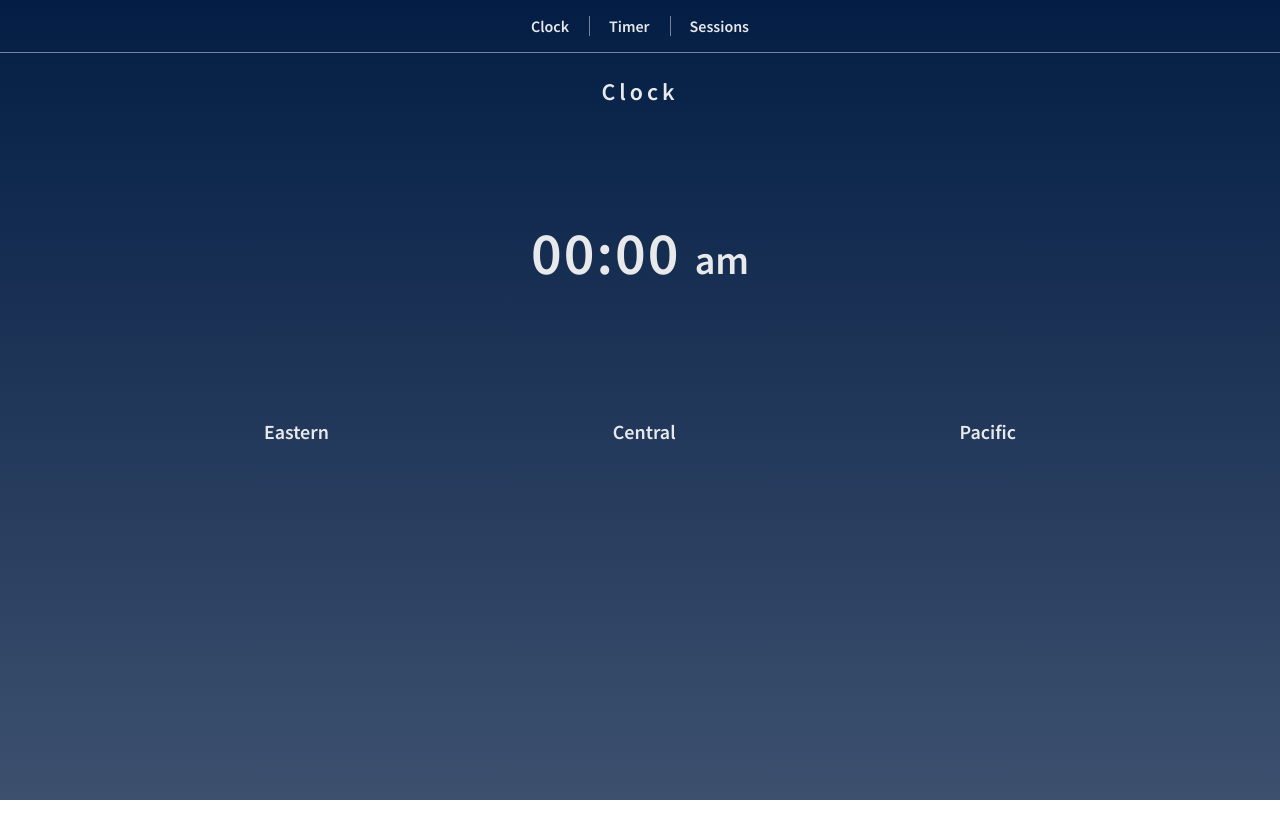
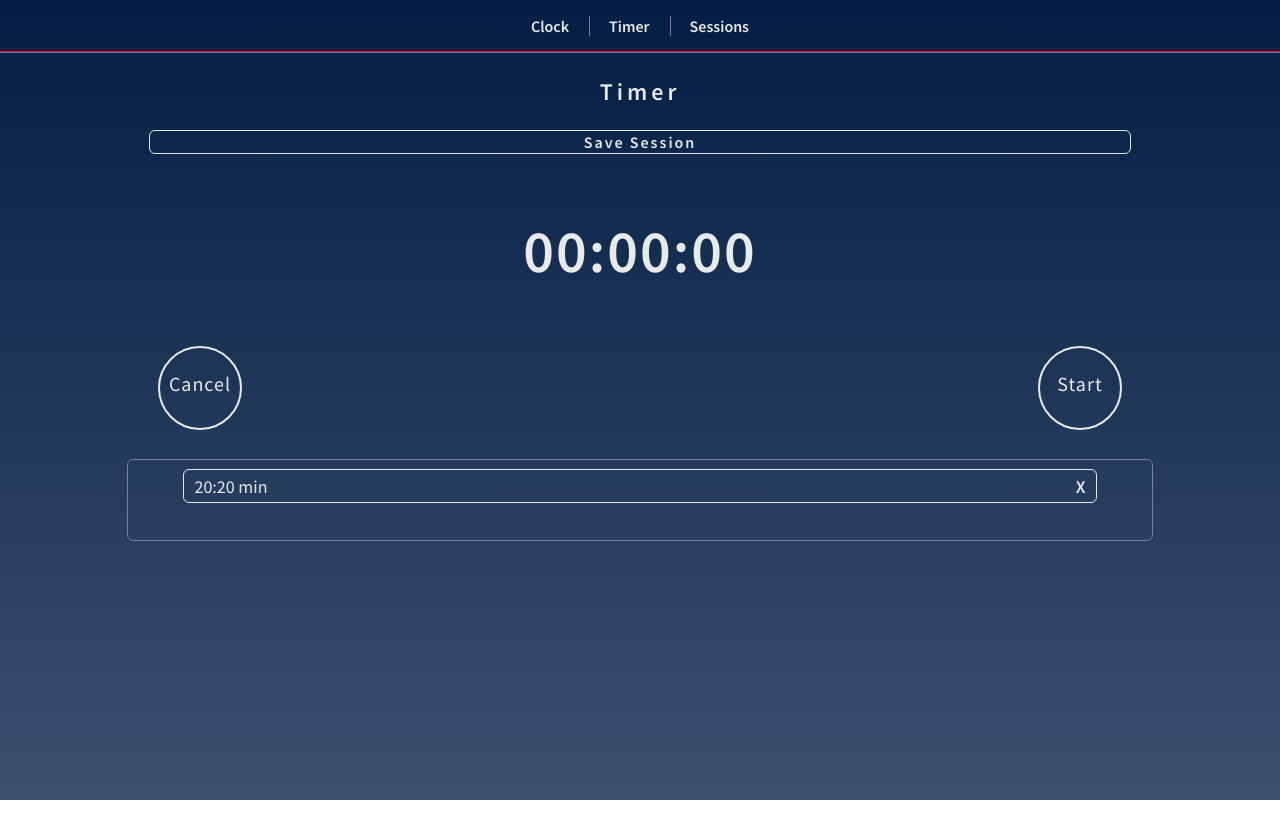
Before and after one commit to Rio0628/clock-timer, a React (Create React App) app: page / in a window 1280 px wide. Shown: the top 838 px of the page. Built offline with nearby package versions, Linux system fonts and the light colour scheme.

Commit message:
Created Comp
- Created the basic view of the timers component where it will show the current timer and all of the timer runs a user might have done included by the necessary buttons for starting and stopping the timer

```diff
--- a/src/App.js
+++ b/src/App.js
@@ -1,6 +1,7 @@
 import React, { Component } from 'react';
 import { BrowserRouter as Router, Switch, Route, Link } from 'react-router-dom';
 import ClockView from './components/ClockView';
+import TimerView from './components/TimerView';
 import api from './api';
 
 
@@ -21,7 +22,8 @@ class App extends Component {
           </Router>
         </div>
 
-        <ClockView />
+        <TimerView />
+        {/* <ClockView />  */}
         {/* <h1>Hello 1234567890</h1> */}
       </div>
     );
--- a/src/components/TimerView.js
+++ b/src/components/TimerView.js
@@ -0,0 +1,49 @@
+import React from 'react';
+
+const TimerView = () => {
+    let hoursCntr = [], minutesCntr = [], secondsCntr = [];
+
+    for (let i = 1; i <= 24; i++) {
+        hoursCntr.push( <option>{i}</option>)
+    }
+
+    for (let i = 1; i <= 60; i++) {
+        minutesCntr.push( <option>{i}</option>)
+    }
+
+    for (let i = 1; i <= 60; i++) {
+        secondsCntr.push( <option>{i}</option>)
+    }
+
+    return (
+        <div className='timerCntr'>
+            <p className='timerCntrHdng'>Timer</p>
+
+            <div className='saveBtn'>Save Session</div>
+
+            {/* <div className='saveSessionCntr'>
+                <input className='sessionNameInput'/>
+                <div className='saveSessionBtn'>Save</div>
+            </div> */}
+
+            <p className='mainTimer'>00:00:00</p>
+
+            {/* <div className='inputTimer'>
+                <select className='inputHours'>{hoursCntr}</select>
+                <select className='inputMinutes'>{minutesCntr}</select>
+                <select className='inputSeconds'>{secondsCntr}</select>
+            </div> */}
+
+            <div className='timerBtnsCntr'>
+                <div className='cancelBtn'>Cancel</div>
+                <div className='startPauseBtn'>Start</div>
+            </div>
+
+            <div className='crntTimersCntr'>
+                <div className='indTimer'>20:20 min<p id='removeTimerBtn'>X</p></div>
+            </div>
+        </div>
+    );
+}
+
+export default TimerView;
--- a/src/index.css
+++ b/src/index.css
@@ -52,13 +52,18 @@ body {
 
 /* -- MAIN CLOCK STYLES -- */
 
-.clockViewCntr {
+.clockViewCntr, .timerCntr {
+  /* position: relative; */
+  /* bottom: 1.45rem; */
+  display: flex;
+  flex-direction: column;
+  align-items: center;
   height: 100vh;
   width: 100vw;
-  /* outline: 1px solid red; */
+  outline: 1px solid red;
 }
 
-.clockViewHeading {
+.clockViewHeading, .timerCntrHdng {
   font-size: 24px;
   text-align: center;
   letter-spacing: 4px;
@@ -115,3 +120,143 @@ body {
   background: rgba( 232, 233, 235, .4);
   transition: .1s all;
 }
+
+/* -- TIMER STYLES --  */
+
+.saveBtn {
+  width: 75%;
+  text-align: center;
+  font-weight: 600;
+  letter-spacing: 2px;
+  padding: 1px 10px;
+  border-radius: 5px;
+  outline: 1px solid #e8e9eb;
+  cursor: pointer;
+}
+
+.saveBtn:hover {
+  box-shadow: 4px 3px 0px #e8e9eb;
+  transition: .1s ease-in-out;
+}
+
+.saveBtn:active {
+  color: #768398;
+  /* outline: 1px solid #768398;  */
+  box-shadow: 4px 3px 0px #768398;
+  transition: .1s all;
+}
+
+.mainTimer {
+  position: relative;
+  font-weight: 800;
+  font-size: 60px;
+  letter-spacing: 2px;
+  text-align: center;
+}
+
+.timerBtnsCntr {
+  width: 75vw;
+  display: flex;
+  justify-content: space-between;
+  /* outline: 1px solid red; */
+}
+
+.cancelBtn, .startPauseBtn {
+  height: 5rem;
+  width: 5rem;
+  font-size: 20px;
+  text-align: center;
+  line-height: 4.5rem;
+  letter-spacing: 1px;
+  outline: 2px solid #e8e9eb;
+  /* padding: 30px 20px; */
+  border-radius: 50%;
+  cursor: pointer;
+}
+
+.cancelBtn:hover, .startPauseBtn:hover {
+  outline: 2px solid #f1a208;
+  color: #f1a208;
+  transition: .2s linear;
+}
+
+.cancelBtn:active {
+  outline: 2px solid #f21b3f;
+  color: #f21b3f;
+  transition: .2s linear;
+}
+
+.startPauseBtn:active {
+  outline: 2px solid #4acf22;
+  color: #4acf22;
+  transition: .2s linear;
+}
+
+.crntTimersCntr {
+  position: relative;
+  display: flex;
+  flex-direction: column;
+  align-items: center;
+  top: 2rem;
+  width: 80%;
+  min-height: 10%;
+  border-radius: 5px;
+  outline: 1px solid #768398;
+  overflow: auto;
+}
+
+.crntTimersCntr::-webkit-scrollbar {
+  width: 0px;
+}
+
+.indTimer {
+  position: relative;
+  top: 10px;
+  width: 88%;
+  height: 40%;
+  font-size: 18px;
+  display: flex;
+  justify-content: space-between;
+  align-items: center;
+  padding: 0px 0px 0px 10px;
+  outline: 1px solid #e8e9eb;
+  border-radius: 5px;
+  overflow: hidden;
+}
+
+#removeTimerBtn {
+  /* position: absolute; */
+  /* right: .7rem; */
+  padding: 10px;
+  font-weight: 600;
+  cursor: pointer;
+  /* outline: 1px solid red; */
+}
+
+#removeTimerBtn:hover {
+  background: #f21b3f;
+  transition: .1s linear;
+}
+
+#removeTimerBtn:active {
+  background: none;
+  color: #f21b3f;
+  transition: .1s linears;
+}
+
+
+
+/*
+            <div className='saveSessionCntr'>
+                <input className='sessionNameInput'/>
+                <div className='saveSessionBtn'>Save</div>
+            </div>
+
+             <div className='inputTimer'>
+                <select className='inputHours'>{hoursCntr}</select>
+                <select className='inputMinutes'>{minutesCntr}</select>
+                <select className='inputSeconds'>{secondsCntr}</select>
+            </div>
+
+            <div className='crntTimersCntr'>
+                <div className='indTimer'>20:20 <p id='removeTimerBtn'>X</p */
```
